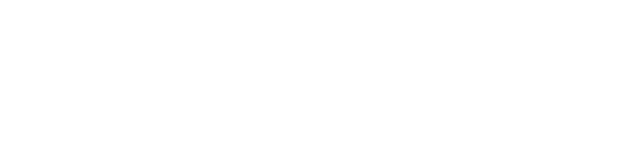
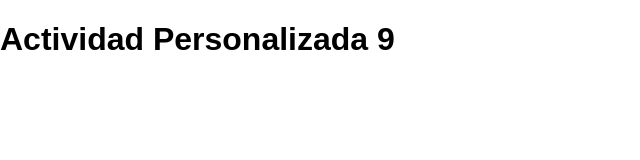
Before and after one commit to DylanSuarez/2202788.github.io, a plain HTML site: page actividades/actividad_p9.html in a window 1280 px wide. Shown: the whole page, without its empty margins (0-640 px from the left). Drawn offline with Linux system fonts and the light colour scheme.

Commit message:
git nuevo

```diff
--- a/actividades/actividad_p9.html
+++ b/actividades/actividad_p9.html
@@ -24,6 +24,6 @@
   <title>Actividad Personalizada 9</title>
 </head>
 <body>
-
+  <h1>Actividad Personalizada 9</h1>
 </body>
 </html>
```
